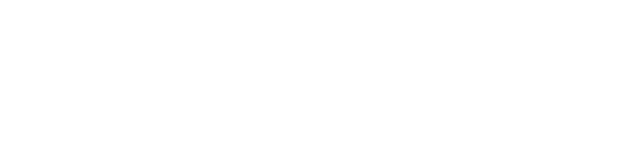
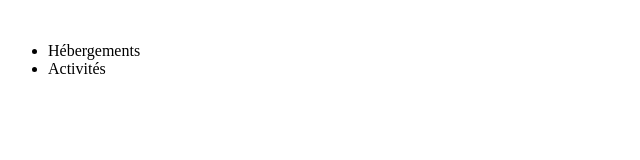
Before and after one commit to ThibautTobi/Projet_2, a plain HTML site: page index.html in a window 1280 px wide. Shown: the whole page, without its empty margins (0-640 px from the left). Drawn offline with Linux system fonts and the light colour scheme.

Commit message:
Projet_2_1_header_html

```diff
--- a/index.html
+++ b/index.html
@@ -4,9 +4,19 @@
     <meta charset="UTF-8">
     <meta http-equiv="X-UA-Compatible" content="IE=edge">
     <meta name="viewport" content="width=device-width, initial-scale=1.0">
+    <script src="https://kit.fontawesome.com/d5732881fd.js" crossorigin="anonymous"></script>
     <title>Document</title>
 </head>
 <body>
+    <header>
+        <img src=""/>
+        <nav>
+            <ul>
+                <li>Hébergements</li>
+                <li>Activités</li>
+            </ul>
+        </nav>
+    </header>
 
 </body>
 </html>
```
